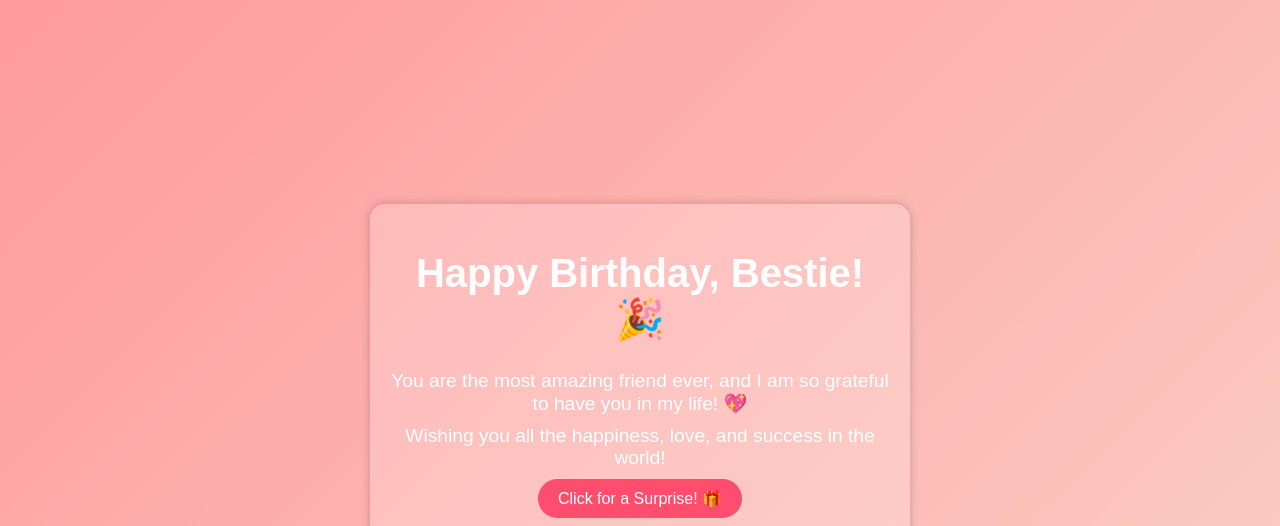
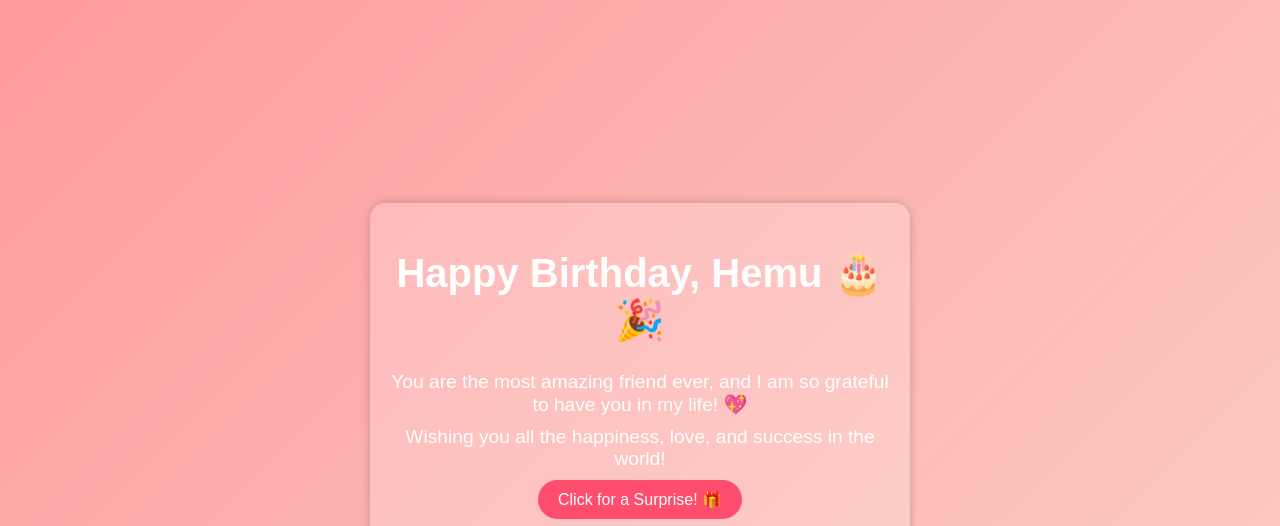
Before and after one commit to Harsha12-06/index, a plain HTML site: page index.html in a window 1280 px wide. Shown: the top 526 px of the page. Drawn offline with Linux system fonts and the light colour scheme.

Commit message:
Update index.html

```diff
--- a/index.html
+++ b/index.html
@@ -3,7 +3,7 @@
 <head>
     <meta charset="UTF-8">
     <meta name="viewport" content="width=device-width, initial-scale=1.0">
-    <title>Happy Birthday Bestie!</title>
+    <title>Happy Birthday Hemu🎂💕!</title>
     <style>
         body {
             font-family: 'Arial', sans-serif;
@@ -67,7 +67,7 @@
 </head>
 <body>
     <div class="container">
-        <h1>Happy Birthday, Bestie! 🎉</h1>
+        <h1>Happy Birthday, Hemu 🎂🎉</h1>
         <p>You are the most amazing friend ever, and I am so grateful to have you in my life! 💖</p>
         <p>Wishing you all the happiness, love, and success in the world!</p>
         <button class="button" onclick="showMessage()">Click for a Surprise! 🎁</button>
```
